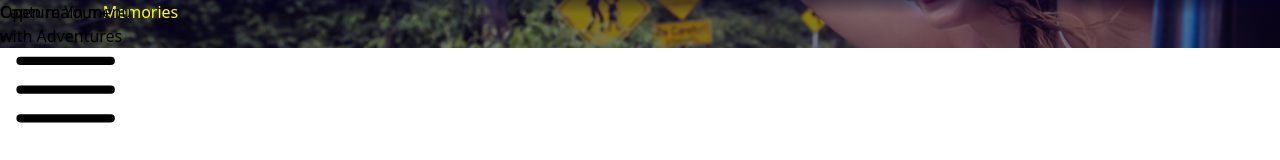
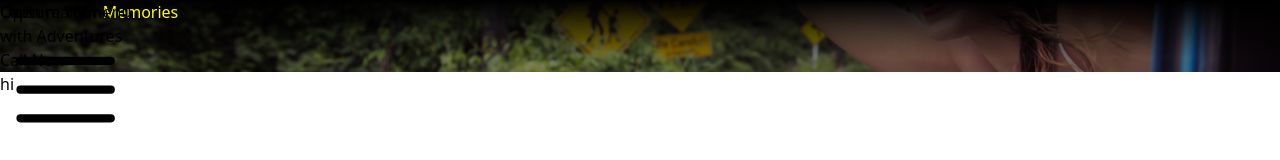
Before and after one commit to bhanusunrise/adventure-tours-NextJS, a Next.js app: page / in a window 1280 px wide. Shown: the top 160 px of the page. Built offline with nearby package versions, Linux system fonts and the light colour scheme.

Commit message:
Home section added

```diff
--- a/package.json
+++ b/package.json
@@ -12,6 +12,7 @@
     "@headlessui/react": "^2.2.0",
     "@heroicons/react": "^2.2.0",
     "autoprefixer": "^10.4.20",
+    "clsx": "^2.1.1",
     "next": "15.0.3",
     "react": "19.0.0-rc-66855b96-20241106",
     "react-dom": "19.0.0-rc-66855b96-20241106"
--- /dev/null
+++ b/src/app/components/button.tsx
@@ -0,0 +1,72 @@
+'use client';
+
+import React from "react";
+import clsx from "clsx";
+
+interface ButtonProps extends React.ButtonHTMLAttributes<HTMLButtonElement> {
+  text: string; // Text to display on the button
+  color: "green" | "blue" | "red" | "yellow"; // Restrict colors to known Tailwind colors
+}
+
+const Button: React.FC<ButtonProps> = ({ text, color, className = "", ...props }) => {
+  const baseClass = `
+    text-white
+    border-8
+    font-medium
+    rounded-lg
+    text-sm
+    px-5
+    py-2.5
+    text-center
+    focus:ring-4
+    focus:outline-none
+    dark:text-white
+  `;
+
+  const colorClasses = {
+    green: `
+      border-green-700
+      hover:bg-green-800
+      focus:ring-green-300
+      dark:border-green-500
+      dark:hover:bg-green-600
+      dark:focus:ring-green-800
+    `,
+    blue: `
+      border-blue-700
+      hover:bg-blue-800
+      focus:ring-blue-300
+      dark:border-blue-500
+      dark:hover:bg-blue-600
+      dark:focus:ring-blue-800
+    `,
+    red: `
+      border-red-700
+      hover:bg-red-800
+      focus:ring-red-300
+      dark:border-red-500
+      dark:hover:bg-red-600
+      dark:focus:ring-red-800
+    `,
+    yellow: `
+      border-yellow-700
+      hover:bg-yellow-800
+      focus:ring-yellow-300
+      dark:border-yellow-500
+      dark:hover:bg-yellow-600
+      dark:focus:ring-yellow-800
+    `,
+  };
+
+  return (
+    <button
+      type="button"
+      className={clsx(baseClass, colorClasses[color], className)}
+      {...props}
+    >
+      {text}
+    </button>
+  );
+};
+
+export default Button;
--- a/src/app/components/navbar.tsx
+++ b/src/app/components/navbar.tsx
@@ -19,7 +19,7 @@ export default function NavBar() {
         <div className="relative flex h-28 items-center justify-between">
           <div className="absolute inset-y-0 left-0 flex items-center sm:hidden">
             {/* Mobile menu button*/}
-            <DisclosureButton className="group relative inline-flex items-center justify-center rounded-md p-2 text-gray-400 hover:bg-gray-700 hover:text-white focus:outline-none focus:ring-2 focus:ring-inset focus:ring-white">
+            <DisclosureButton className="group relative inline-flex items-center justify-center rounded-md p-2 text-gray-600 hover:bg-gray-700 hover:text-white focus:outline-none focus:ring-2 focus:ring-inset focus:ring-white">
               <span className="absolute -inset-0.5" />
               <span className="sr-only">Open main menu</span>
               <Bars3Icon aria-hidden="true" className="block size-6 group-data-[open]:hidden" />
@@ -45,7 +45,7 @@ export default function NavBar() {
                     href={item.href}
                     aria-current={item.current ? 'page' : undefined}
                     className={classNames(
-                      item.current ? 'bg-gray-900 text-white' : 'text-gray-500 hover:bg-gray-700 hover:text-white',
+                      item.current ? 'bg-gray-900 text-white' : 'text-gray-100 hover:bg-gray-700 hover:text-white',
                       'rounded-md px-3 py-2 text-lg font-medium',
                     )}
                   >
--- a/src/app/globals.css
+++ b/src/app/globals.css
@@ -14,8 +14,8 @@
   background: rgb(2, 0, 36); /* Fallback color */
   background: linear-gradient(
       180deg,
-      rgba(2, 0, 36, 0.7) 0%,
-      rgba(2, 0, 36, 0.5) 30%
+      rgb(0, 0, 0) 0%,
+      rgba(0, 0, 0, 0.5) 80%
     ),
     url("/home_bg.jpg"); /* Add gradient first, then the image */
   background-size: cover; /* Ensures the image covers the element */
--- a/src/app/page.tsx
+++ b/src/app/page.tsx
@@ -1,3 +1,4 @@
+import Button from "./components/button";
 import NavBar from "./components/navbar";
 
 export default function Home() {
@@ -6,6 +7,8 @@ export default function Home() {
       <div style={{ position: "relative" }}>
         <NavBar />
       </div>
+
+      {/* Hero Section */}
       <div className="h-screen bg-home-bg">
         <div className="h-full flex flex-col items-center justify-center text-7xl text-white text-center font-semibold">
           <div>
@@ -14,8 +17,13 @@ export default function Home() {
           <div>
             with Adventures
           </div>
+          <Button text="Call Now" color="green" className="mt-10 px-10 py-5 text-white text-2xl"/>
+        </div>
+      </div>
 
-        </div>
+      {/* Who are we Section */}
+      <div className="bg-white h-screen mt-72">
+        hi
       </div>
     </>
   );
```
Also changed, not shown: 1 other file (tests, documents, lock files or other folders).
